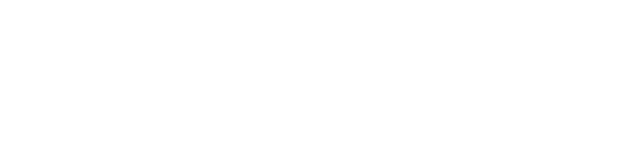
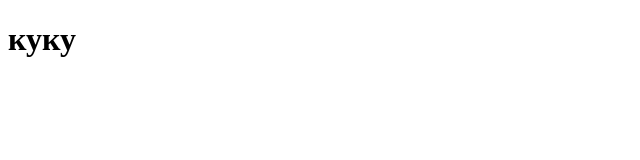
Before and after one commit to 3konstantin/Resume, a plain HTML site: page index.html in a window 1280 px wide. Shown: the whole page, without its empty margins (0-640 px from the left). Drawn offline with Linux system fonts and the light colour scheme.

Commit message:
добавил заголовок

```diff
--- a/index.html
+++ b/index.html
@@ -5,6 +5,6 @@
 	<title>RESUME in HTML</title>
 </head>
 <body>
-
+<h1>куку</h1>
 </body>
 </html>
```
